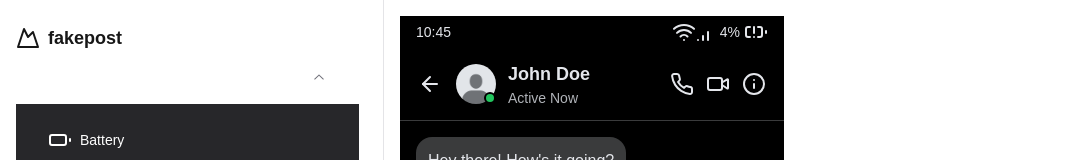
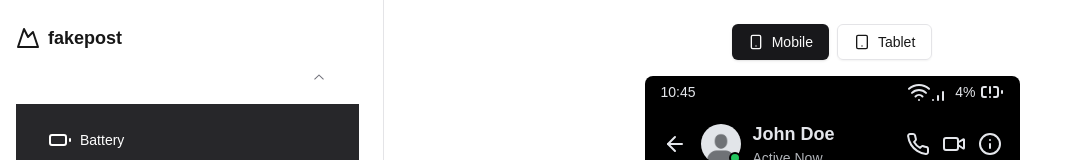
Before and after one commit to leandrobernal-dev/fakepost, a Next.js app: page /create in a window 1280 px wide. Shown: the top 160 px of the page, without its empty margins (0-1067 px from the left). Built offline with nearby package versions, Linux system fonts and the light colour scheme.

Commit message:
add PreviewCanvas component

```diff
--- a/src/app/create/page.js
+++ b/src/app/create/page.js
@@ -12,6 +12,7 @@
   SheetTitle,
 } from "@/components/ui/sheet";
 import { MenuIcon } from "lucide-react";
+import PreviewCanvas from "@/app/components/PreviewCanvas";
 
 export default function Home() {
   const [data, setData] = useState({
@@ -146,8 +147,10 @@
             </Sheet>
           </div>
         </header>
-        <main className="h-full p-4">
-          <MessengerUI data={data} setData={setData} />
+        <main className="h-full p-2">
+          <PreviewCanvas>
+            <MessengerUI data={data} setData={setData} />
+          </PreviewCanvas>
         </main>
       </div>
     </div>
```
